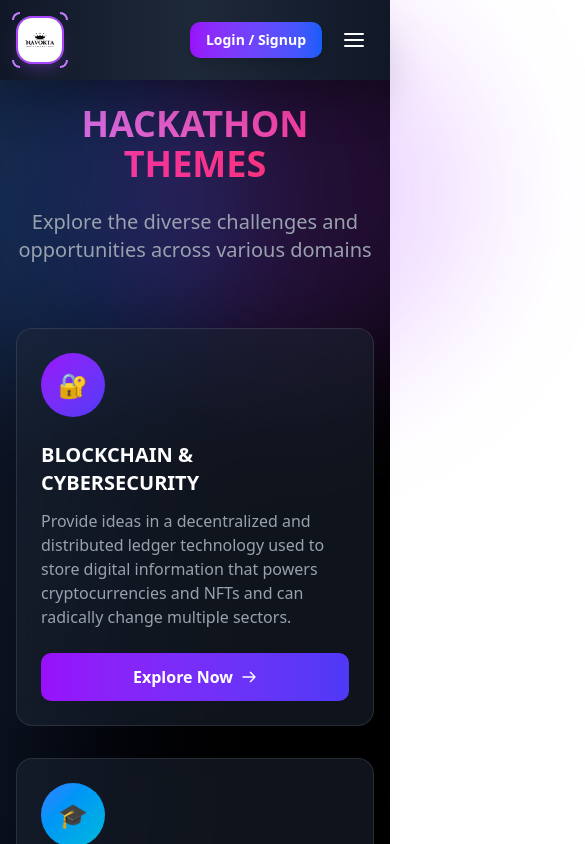
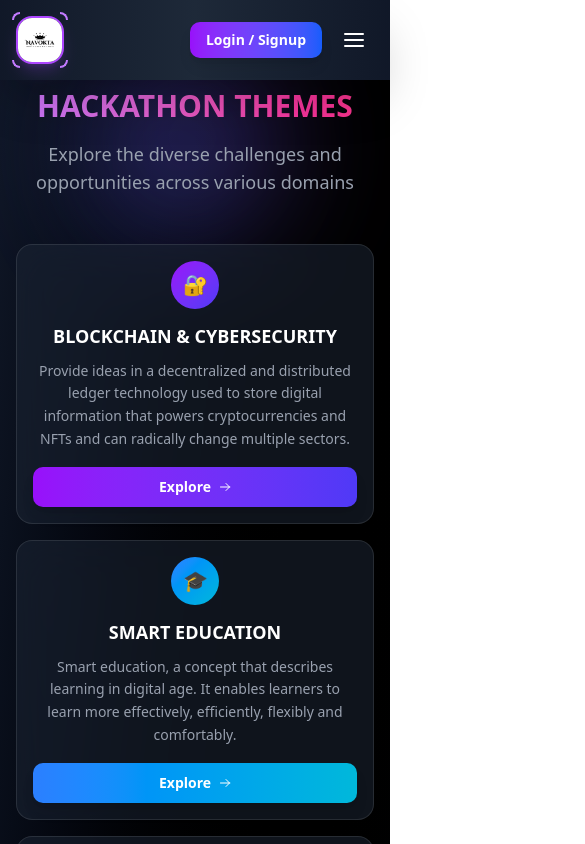
Before and after one commit to navokta/Bytewar-v2, a Next.js app: page /themes in a window 390 px wide. Shown: the top 844 px of the page, 585 px wide, since content can reach past the window. Built offline with nearby package versions, Linux system fonts and the light colour scheme.

Commit message:
Themes page Responsive and Text Decrease in Home Page

```diff
--- a/app/themes/page.js
+++ b/app/themes/page.js
@@ -72,57 +72,62 @@ const AllThemesPage = () => {
       glow: 'shadow-indigo-500/30'
     }
   ];
-//  Here is the code
-return (
-    <div className="min-h-screen bg-gradient-to-br from-gray-900 via-black to-gray-900 relative">
-      {/* Animated Background Elements */}
+
+  return (
+    <div className="min-h-screen bg-gradient-to-br from-gray-900 via-black to-gray-900 relative overflow-x-hidden">
+      {/* Animated Background Elements - Responsive */}
       <div className="absolute inset-0 z-0">
-        <div className="absolute top-0 left-1/4 w-96 h-96 bg-purple-500 rounded-full mix-blend-soft-light filter blur-3xl opacity-20 animate-blob"></div>
-        <div className="absolute top-0 right-1/4 w-96 h-96 bg-blue-500 rounded-full mix-blend-soft-light filter blur-3xl opacity-20 animate-blob animation-delay-2000"></div>
-        <div className="absolute bottom-0 left-1/2 w-96 h-96 bg-pink-500 rounded-full mix-blend-soft-light filter blur-3xl opacity-20 animate-blob animation-delay-4000"></div>
+        <div className="absolute top-10 left-1/4 w-48 h-48 sm:w-72 sm:h-72 lg:w-96 lg:h-96 bg-purple-500 rounded-full mix-blend-soft-light filter blur-3xl opacity-20 animate-blob"></div>
+        <div className="absolute top-10 right-1/4 w-48 h-48 sm:w-72 sm:h-72 lg:w-96 lg:h-96 bg-blue-500 rounded-full mix-blend-soft-light filter blur-3xl opacity-20 animate-blob animation-delay-2000"></div>
+        <div className="absolute bottom-10 left-1/2 transform -translate-x-1/2 w-48 h-48 sm:w-72 sm:h-72 lg:w-96 lg:h-96 bg-pink-500 rounded-full mix-blend-soft-light filter blur-3xl opacity-20 animate-blob animation-delay-4000"></div>
       </div>
 
       {/* Header & Content */}
       <Header />
 
-      <main className="max-w-7xl mx-auto px-4 sm:px-6 lg:px-8 relative z-10 pt-12 pb-20">
-        {/* Header Section */}
-        <div className="text-center mb-16">
-          <h1 className="text-4xl md:text-6xl font-black mb-6">
+      <main className="max-w-7xl mx-auto px-4 sm:px-6 lg:px-8 relative z-10 pt-8 sm:pt-12 pb-12 sm:pb-20">
+        {/* Header Section - Responsive */}
+        <div className="text-center mb-12 sm:mb-16">
+          <h1 className="text-3xl sm:text-4xl md:text-5xl lg:text-6xl font-black mb-4 sm:mb-6 px-2">
             <span className="bg-clip-text text-transparent bg-gradient-to-r from-purple-400 via-pink-500 to-red-500 animate-gradient-x">
               HACKATHON THEMES
             </span>
           </h1>
-          <p className="text-xl text-gray-400 max-w-3xl mx-auto">
+          <p className="text-lg sm:text-xl text-gray-400 max-w-3xl mx-auto px-4">
             Explore the diverse challenges and opportunities across various domains
           </p>
         </div>
 
-        {/* Themes Grid */}
-        <div className="grid grid-cols-1 md:grid-cols-2 lg:grid-cols-3 xl:grid-cols-4 gap-8">
+        {/* Themes Grid - Responsive */}
+        <div className="grid grid-cols-1 sm:grid-cols-2 lg:grid-cols-3 xl:grid-cols-4 gap-4 sm:gap-6 lg:gap-8">
           {themes.map((theme) => (
             <div key={theme.id} className="group relative">
               {/* Glow Effect */}
               <div className={`absolute -inset-1 rounded-2xl bg-gradient-to-r ${theme.color} opacity-0 group-hover:opacity-30 blur-lg transition-all duration-500`}></div>
 
-              {/* Card */}
-              <div className="relative bg-gray-800/50 backdrop-blur-xl rounded-2xl p-6 border border-white/10 h-full flex flex-col transform transition-all duration-500 group-hover:-translate-y-2">
-                <div className={`flex items-center justify-center w-16 h-16 rounded-full bg-gradient-to-br ${theme.color} text-2xl mb-6 transform transition-all duration-500 group-hover:scale-110`}>
+              {/* Card - Enhanced Responsive Design */}
+              <div className="relative bg-gray-800/50 backdrop-blur-xl rounded-2xl p-4 sm:p-6 border border-white/10 h-full flex flex-col transform transition-all duration-500 group-hover:-translate-y-2 min-h-[280px] sm:min-h-[320px]">
+                {/* Icon Container - Responsive */}
+                <div className={`flex items-center justify-center w-12 h-12 sm:w-16 sm:h-16 rounded-full bg-gradient-to-br ${theme.color} text-xl sm:text-2xl mb-4 sm:mb-6 transform transition-all duration-500 group-hover:scale-110 mx-auto sm:mx-0`}>
                   {theme.icon}
                 </div>
 
-                <h3 className="text-xl font-bold text-white mb-3 group-hover:text-transparent group-hover:bg-clip-text group-hover:bg-gradient-to-r group-hover:from-white group-hover:to-gray-400 transition-all duration-500">
+                {/* Title - Responsive */}
+                <h3 className="text-lg sm:text-xl font-bold text-white mb-3 group-hover:text-transparent group-hover:bg-clip-text group-hover:bg-gradient-to-r group-hover:from-white group-hover:to-gray-400 transition-all duration-500 text-center sm:text-left leading-tight">
                   {theme.title}
                 </h3>
 
-                <p className="text-gray-400 group-hover:text-gray-300 transition-colors duration-500 flex-grow">
+                {/* Description - Responsive */}
+                <p className="text-sm sm:text-base text-gray-400 group-hover:text-gray-300 transition-colors duration-500 flex-grow text-center sm:text-left leading-relaxed">
                   {theme.description}
                 </p>
 
-                <Link href={`/themes/${theme.id}`} className="mt-6">
-                  <button className={`w-full py-3 px-4 bg-gradient-to-r ${theme.color} text-white font-bold rounded-lg hover:opacity-90 transition-opacity duration-300 transform hover:scale-[1.02] flex items-center justify-center gap-2`}>
-                    Explore Now
-                    <svg className="w-4 h-4" fill="none" stroke="currentColor" viewBox="0 0 24 24">
+                {/* Button - Enhanced Mobile Design */}
+                <Link href={`/themes/${theme.id}`} className="mt-4 sm:mt-6">
+                  <button className={`w-full py-2.5 sm:py-3 px-4 bg-gradient-to-r ${theme.color} text-white font-bold text-sm sm:text-base rounded-lg hover:opacity-90 transition-all duration-300 transform hover:scale-[1.02] active:scale-95 flex items-center justify-center gap-2 shadow-lg hover:shadow-xl`}>
+                    <span className="hidden sm:inline">Explore Now</span>
+                    <span className="sm:hidden">Explore</span>
+                    <svg className="w-3 h-3 sm:w-4 sm:h-4" fill="none" stroke="currentColor" viewBox="0 0 24 24">
                       <path strokeLinecap="round" strokeLinejoin="round" strokeWidth={2} d="M14 5l7 7m0 0l-7 7m7-7H3" />
                     </svg>
                   </button>
@@ -135,21 +140,22 @@ return (
           ))}
         </div>
 
-        {/* Call to Action */}
-        <div className="text-center mt-20">
-          <div className="inline-flex flex-col md:flex-row items-center justify-center gap-6 p-6 rounded-3xl bg-gradient-to-r from-gray-800/30 to-gray-900/30 backdrop-blur-lg border border-white/10">
-            <div className="text-4xl">🎯</div>
-            <div>
-              <h3 className="text-2xl font-bold text-white mb-2">Ready to Choose Your Challenge?</h3>
-              <p className="text-gray-400 max-w-xl">
+        {/* Call to Action - Responsive */}
+        <div className="text-center mt-12 sm:mt-20 px-2">
+          <div className="inline-flex flex-col items-center justify-center gap-4 sm:gap-6 p-4 sm:p-6 rounded-2xl sm:rounded-3xl bg-gradient-to-r from-gray-800/30 to-gray-900/30 backdrop-blur-lg border border-white/10 max-w-4xl mx-auto">
+            <div className="text-3xl sm:text-4xl">🎯</div>
+            <div className="text-center">
+              <h3 className="text-xl sm:text-2xl font-bold text-white mb-2 px-2">Ready to Choose Your Challenge?</h3>
+              <p className="text-gray-400 max-w-xl text-sm sm:text-base px-4">
                 Join ByteWar and bring your innovative solutions to life
               </p>
             </div>
             <Link
               href="/enroll"
-              className="px-6 py-3 bg-gradient-to-r from-purple-600 to-pink-600 rounded-full text-white font-bold transform transition-all duration-300 hover:scale-105 hover:shadow-2xl hover:shadow-purple-500/30"
+              className="px-6 sm:px-8 py-3 sm:py-4 bg-gradient-to-r from-purple-600 to-pink-600 rounded-full text-white font-bold text-sm sm:text-base transform transition-all duration-300 hover:scale-105 active:scale-95 hover:shadow-2xl hover:shadow-purple-500/30 shadow-lg"
             >
-              Register Now
+              <span className="hidden sm:inline">Register Now</span>
+              <span className="sm:hidden">Register</span>
             </Link>
           </div>
         </div>
@@ -160,7 +166,7 @@ return (
         <Footer />
       </footer>
 
-      {/* Custom Styles */}
+      {/* Custom Styles - Enhanced for Mobile */}
       <style jsx>{`
         @keyframes gradient-x {
           0%, 100% { background-position: 0% 50%; }
@@ -185,6 +191,13 @@ return (
           66% { transform: translate(-20px, 20px) scale(0.9); }
           100% { transform: translate(0px, 0px) scale(1); }
         }
+
+        /* Mobile-specific optimizations */
+        @media (max-width: 640px) {
+          .group:active {
+            transform: scale(0.98);
+          }
+        }
       `}</style>
     </div>
   );
--- a/components/ByteWarInfo.jsx
+++ b/components/ByteWarInfo.jsx
@@ -35,12 +35,9 @@ const WowByteWarInfo = () => {
                   one-of-a-kind hackathon held across India
                 </span>
                 , created to inspire students like you to turn your ideas into
-                real solutions for everyday problems. It’s more than just a
-                competition — it’s a movement to spark innovation, creativity,
-                and the spirit of problem-solving. ByteWar gives you the perfect
+                real solutions for everyday problems. ByteWar gives you the perfect
                 stage to learn, build, and showcase your skills while making a
-                real difference in the world. So dream big, code with purpose,
-                and be the change. Your ideas can shape the future — and ByteWar
+                real difference in the world. Your ideas can shape the future — and ByteWar
                 is where it begins.
               </p>
 
@@ -50,11 +47,8 @@ const WowByteWarInfo = () => {
                 <span className="text-pink-400 font-bold">
                   creative and out-of-the-box thinking
                 </span>{" "}
-                among students — especially those in engineering and tech. With
-                each edition, ByteWar has grown stronger, reaching more students
-                and creating bigger impact. It’s not just about showing off your
-                skills — it’s about learning, growing, and working together with
-                industry experts, government bodies, and mentors to solve real
+                among students — especially those in engineering and tech. It’s not just about showing off your
+                skills — it’s about learning, growing, and working together to solve real
                 problems that matter. ByteWar is where bright minds come
                 together to innovate, collaborate, and create a better tomorrow.
               </p>
```
